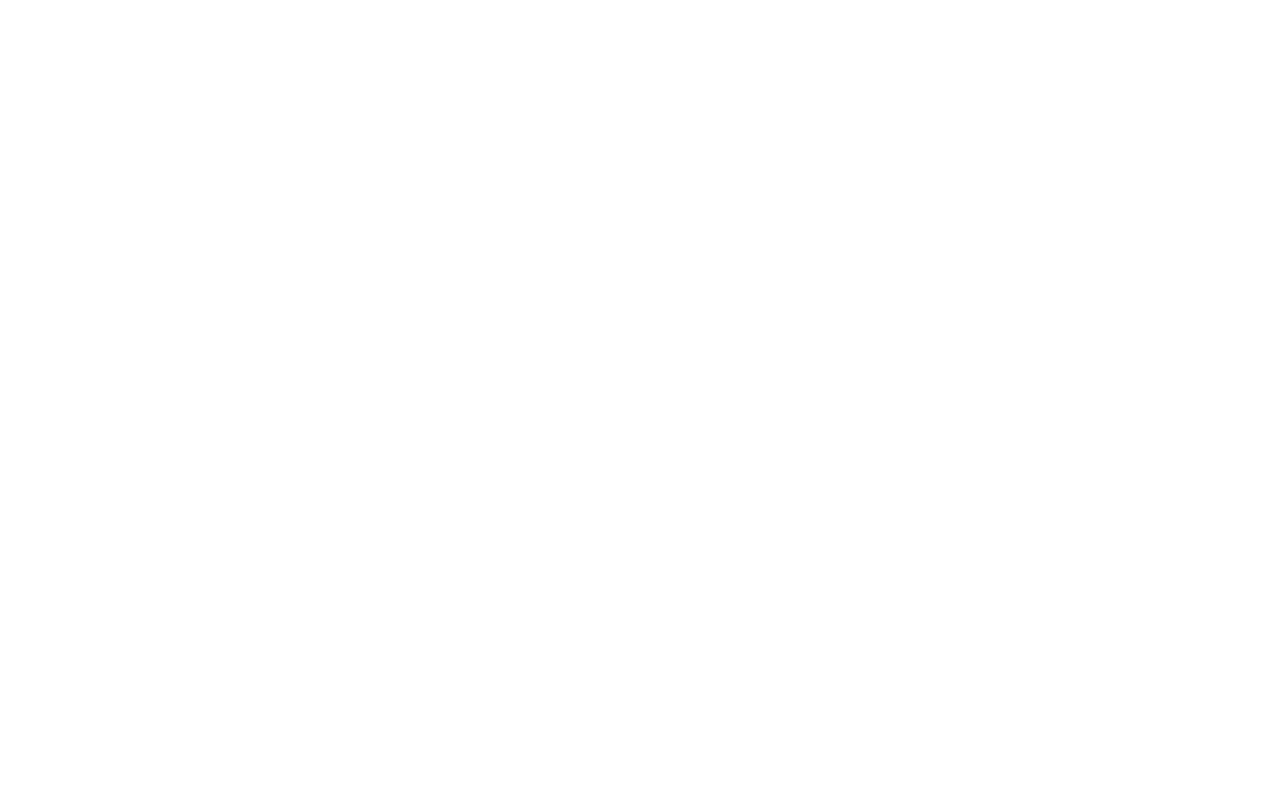
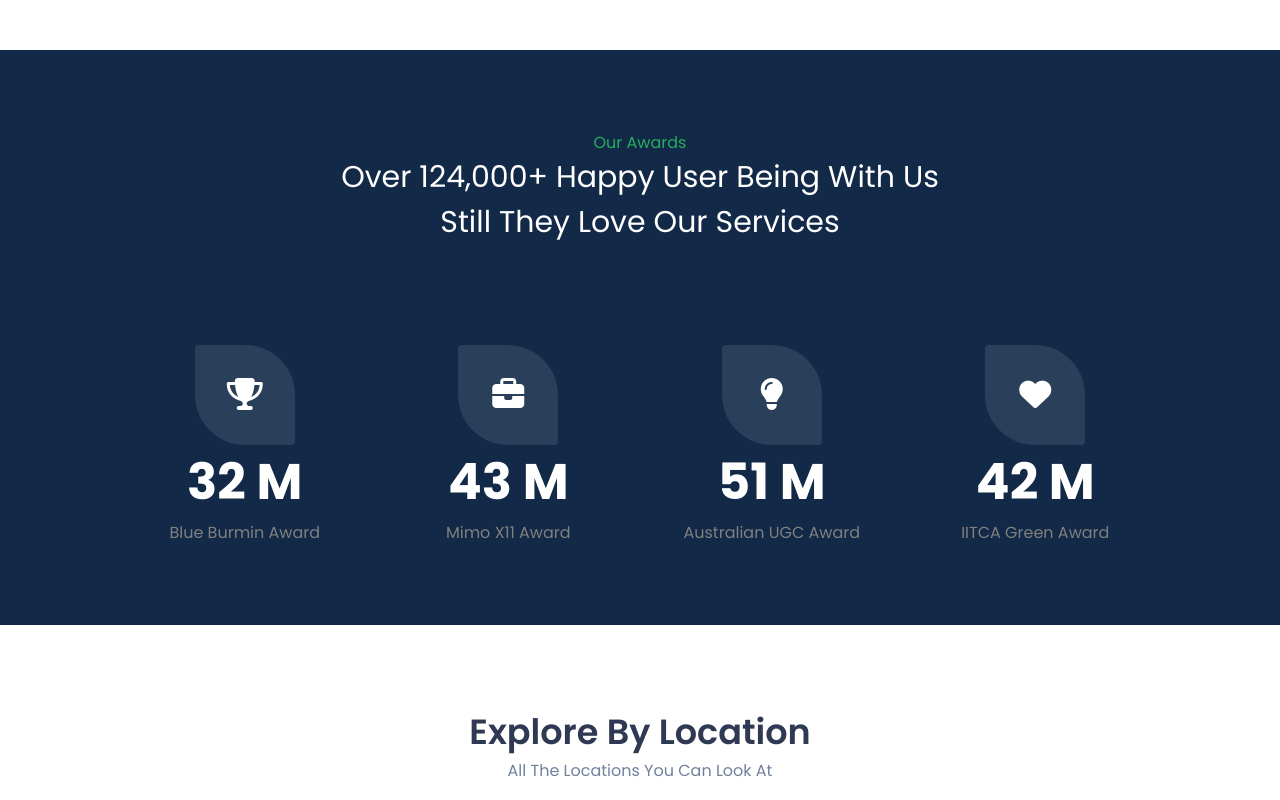
Before and after one commit to Tduncan14/realestatehouse, a React (Create React App) app: page / in a window 1280 px wide. Shown: the part 2440-3240 px from the top of the page. Before the commit the page ends 2490 px from the top, so only its background shows below. Built offline with nearby package versions, Linux system fonts and the light colour scheme.

Commit message:
keep moving forward

```diff
--- a/src/App.css
+++ b/src/App.css
@@ -131,3 +131,11 @@
   border-radius:50px;
   font-size:20px;
 }
+
+
+
+.grid4{
+  display:grid;
+  grid-template-columns:repeat(4,1fr);
+  grid-gap:30px;
+}
--- a/src/components/Home/Home.js
+++ b/src/components/Home/Home.js
@@ -2,6 +2,8 @@
 import Featured from './featured/featured'
 import Hero from './Hero/Hero'
 import Recent from './recent/Recent'
+import Awards from './awards/Awards'
+import Location from './location/Location'
 
 const Home = () => {
   return (
@@ -9,6 +11,8 @@
      <Hero />
      <Featured />
      <Recent />
+     <Awards />
+     <Location />
 
     </div>
   )
--- a/src/components/Home/awards/Awards.css
+++ b/src/components/Home/awards/Awards.css
@@ -0,0 +1,44 @@
+.awards{
+    background-color:#122947;
+    color:#fff;
+    text-align:center;
+}
+
+
+.awards .heading {
+    display:flex;
+    flex-direction:column-reverse;
+}
+
+
+.awards .heading p {
+    color:#27ae60;
+}
+
+.awards .heading h1{
+    color:#fff;
+    font-size:30px;
+    font-weight:400;
+}
+
+.awards  .icon{
+    width:100px;
+    height:100px;
+    line-height:100px;
+    margin:auto;
+    margin-top:50px;
+    background:rgba(255,255,255,0.1);
+    border-radius:4% 50%;
+    font-size:32px;
+    color:#fff;
+}
+
+
+.awards h1{
+    font-size:50px;
+}
+
+
+.awards p {
+    color:grey;
+}
--- a/src/components/Home/awards/Awards.js
+++ b/src/components/Home/awards/Awards.js
@@ -0,0 +1,38 @@
+import React from 'react';
+import { awards } from '../../data/Data';
+import Heading from '../../heading/heading';
+import './Awards.css';
+
+
+const Awards = () => {
+
+
+
+
+  return (
+    <section className="awards padding">
+        <div className="container">
+             <Heading  title='Over 124,000+ Happy User Being With Us Still They Love Our Services' subtitle="Our Awards" />
+
+             <div className="content grid4 mtop">
+                {awards.map((val,index)=> {
+                    return(
+                    <div className="box" key={index}>
+                        <div className="icon">
+                             <span>{val.icon}</span>
+                        </div>
+                        <h1>{val.num}</h1>
+                        <p>{val.name}</p>
+                    </div>
+                    )
+
+
+                })}
+             </div>
+        </div>
+    </section>
+  )
+}
+
+
+export default Awards;
--- /dev/null
+++ b/src/components/Home/location/Location.js
@@ -0,0 +1,35 @@
+import React from 'react';
+import Heading from '../../heading/heading';
+import { location } from '../../data/Data';
+import './Location.css'
+
+
+const Location = () => {
+
+
+
+
+
+    return(
+        <section className="location padding">
+
+            <div className="container">
+                 <Heading title="Explore By Location"  subtitle=" All the locations you can look at"/>
+            </div>
+
+
+           <div className="content grid3 mtop">
+              {location.map((items,index) => {
+                return(
+                <div className="box">
+                      <img src={items.cover} alt=''/>
+                </div>
+              )})}
+           </div>
+        </section>
+    )
+}
+
+
+
+export default Location
```
Also changed, not shown: src/components/Home/location/Location.css (added).
